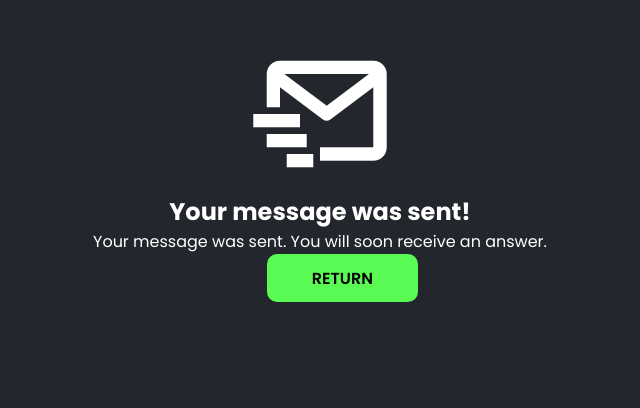
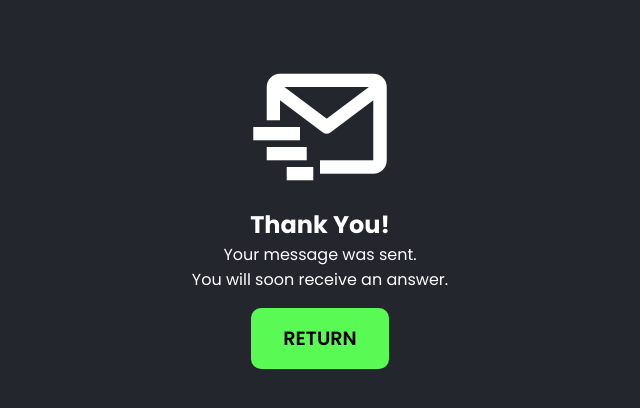
Before and after one commit to igortrindadelg/portfolio, a React (Create React App) app: page /thank-you in a window 1280 px wide. Shown: the part 192-600 px from the top of the page, without its empty margins (320-960 px from the left). Built offline with nearby package versions, Linux system fonts and the light colour scheme.

Commit message:
ready to deploy

```diff
--- a/public/index.html
+++ b/public/index.html
@@ -25,7 +25,7 @@
       work correctly both with client-side routing and a non-root public URL.
       Learn how to configure a non-root public URL by running `npm run build`.
     -->
-    <title>Igor Trindade.dev</title>
+    <title>Igor Trindade - Front-End Dev</title>
   </head>
   <body>
     <noscript>You need to enable JavaScript to run this app.</noscript>
--- a/src/components/Header.jsx
+++ b/src/components/Header.jsx
@@ -24,13 +24,22 @@ const Header = () => {
         activeMobile === 'navLinks navActive'
         ? setActiveMobile('navLinks')
         : setActiveMobile('navLinks')
+
+        navToggle()
     }
 
     return (
         <nav className='navbar'>
 
             <div className="logoContainer">
-                <Logo />
+                <Link
+                to="home"
+                spy={true}
+                smooth={true}
+                offset={-100}
+                duration={500}
+                onClick={closeMenu}
+                ><Logo /></Link>
             </div>
 
             <ul className={activeMobile}>
@@ -52,7 +61,7 @@ const Header = () => {
                     activeClass="navLinkActive"
                     spy={true}
                     smooth={true}
-                    offset={-50}
+                    offset={-100}
                     duration={500}
                     onClick={closeMenu}
                     >About</Link>
@@ -64,7 +73,7 @@ const Header = () => {
                     activeClass="navLinkActive"
                     spy={true}
                     smooth={true}
-                    offset={-50}
+                    offset={-100}
                     duration={500}
                     onClick={closeMenu}
                     >Skills</Link>
@@ -76,7 +85,7 @@ const Header = () => {
                     activeClass="navLinkActive"
                     spy={true}
                     smooth={true}
-                    offset={-20}
+                    offset={-100}
                     duration={500}
                     onClick={closeMenu}
                     >Projects</Link>
--- a/src/components/ThankYou.jsx
+++ b/src/components/ThankYou.jsx
@@ -8,11 +8,9 @@ const ThankYou = () => {
 
                 <div className="textContainer">
                     <i class='bx bx-mail-send'></i>
-                    <h2>Your message was sent! </h2>
-                    <p>
-                        Your message was sent.
-                        You will soon receive an answer.
-                    </p>
+                    <h2>Thank You!</h2>
+                    <p>Your message was sent.</p>
+                    <p>You will soon receive an answer.</p>
                 </div>
 
                 <div className="buttonContainer">
--- a/src/scss/Contact.scss
+++ b/src/scss/Contact.scss
@@ -17,7 +17,7 @@
     border-radius: 20px;
 
     h2 {
-        color: $primaryColor;
+        color: white;
         text-align: center;
         font-weight: 400;
         text-transform: uppercase;
--- a/src/scss/Header.scss
+++ b/src/scss/Header.scss
@@ -13,6 +13,7 @@
 
     .logoContainer {
         padding-left: 5rem;
+        cursor: pointer;
     }
 }
 
@@ -107,7 +108,7 @@
         .navLinks {
             width: 100%;
             min-height: 90vh;
-            background-color: #14273d;
+            background-color: $secondaryColor;
             position: fixed;
             top: 10vh;
             right: 0;
--- a/src/scss/ThankYou.scss
+++ b/src/scss/ThankYou.scss
@@ -8,7 +8,7 @@
     background-color: $secondaryColor;
     width: 100%;
     color: white;
-    min-height: 90vh;
+    min-height: 100vh;
 }
 
 .textContainer {
@@ -19,22 +19,23 @@
 
 .buttonContainer {
     display: grid;
-    justify-content: center;
+    justify-items: center;
+    margin-top: 1rem;
 }
 
 .backButton {
     text-decoration: none;
-    width: 100%;
+
     cursor: pointer;
     text-transform: uppercase;
     justify-content: center;
     display: grid;
     align-items: center;
-    padding: 0.7rem 1.4rem;
-    font-size: 1rem;
+    padding: 1rem 2rem;
+    font-size: 1.2rem;
     border-radius: 10px;
     border: none;
-    background-color: #59fa53;
+    background-color: $primaryColor;
     transition: all 0.3s ease;
     color: black;
     font-weight: 600;
```
